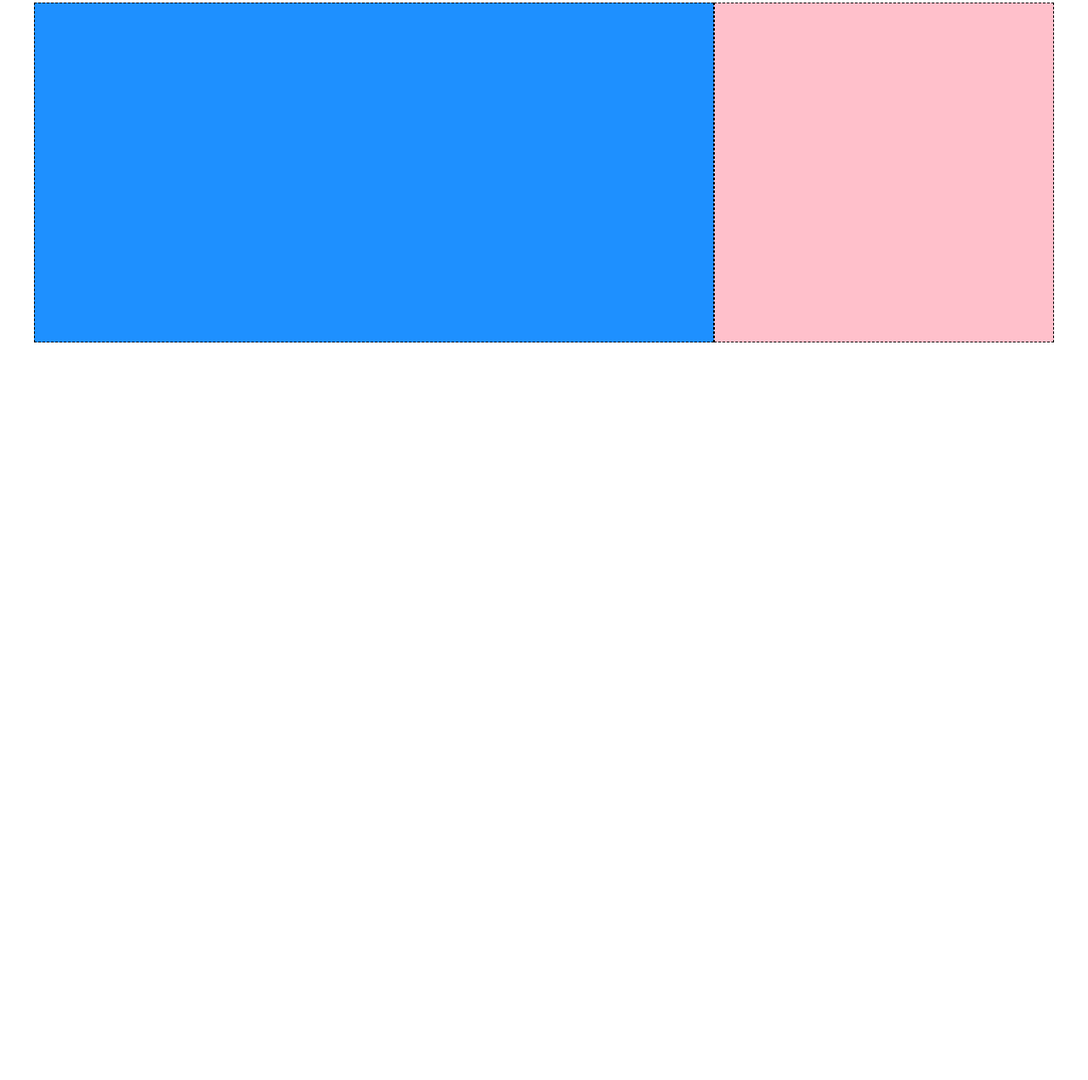
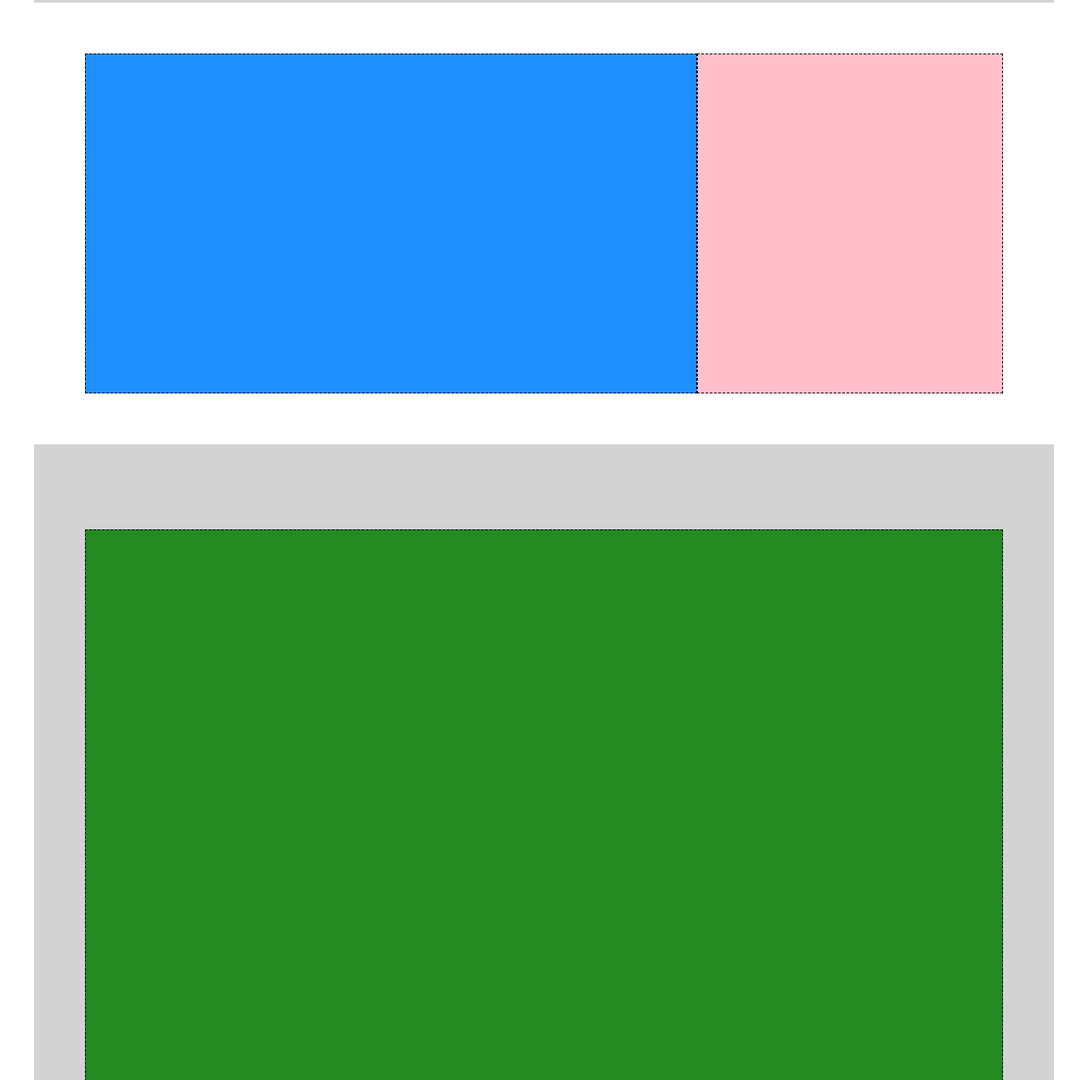
Before and after one commit to igorliotta/htmlcss-struttura-discord, a plain HTML site: page index.html in a window 1280 px wide. Shown: the part 1529-2800 px from the top of the page at 85% size. Before the commit the page ends 1972 px from the top, so only its background shows below. Drawn offline with Linux system fonts and the light colour scheme.

Commit message:
Added: fifth section and conclude the main

```diff
--- a/css/app.css
+++ b/css/app.css
@@ -102,10 +102,10 @@ body {
 .container-s-section {
     width: 1200px;
     background-color: white;
+    padding: 60px;
 }
 
 .row-s-section {
-    margin: 40px 0px;
     display: flex;
 }
 
@@ -135,3 +135,24 @@ body {
     padding: 60px;
     display: flex;
 }
+
+/* Quinta section */
+
+.container-q-section {
+    width: 1200px;
+    background-color: #d3d3d3;
+    padding: 60px;
+}
+
+.row-q-section {
+    margin: 40px 0px;
+    display: flex;
+}
+
+.col-12 {
+    flex-basis: 100%;
+    min-height: 750px;
+    background-color: #228b22;
+    border: 1px dashed black;
+    padding: 60px;
+}
--- a/index.html
+++ b/index.html
@@ -24,7 +24,7 @@
 
     <!-- Inizio struttura MAIN -->
 
-        <main class="main-content">
+    <main class="main-content">
 
         <!-- Inizio prima section -->
             <section>
@@ -67,15 +67,16 @@
             </div>
         </section>
 
+        <!-- Inizio quinta section -->
 
-
-
-
-
-
-
-
-        </main>
+        <section>
+            <div class="container-q-section">
+                <div class="row-q-section">
+                    <div class="col-12"></div>
+                </div>
+            </div>
+        </section>
+    </main>
 
     <!-- Inizio struttura footer -->
 
```
